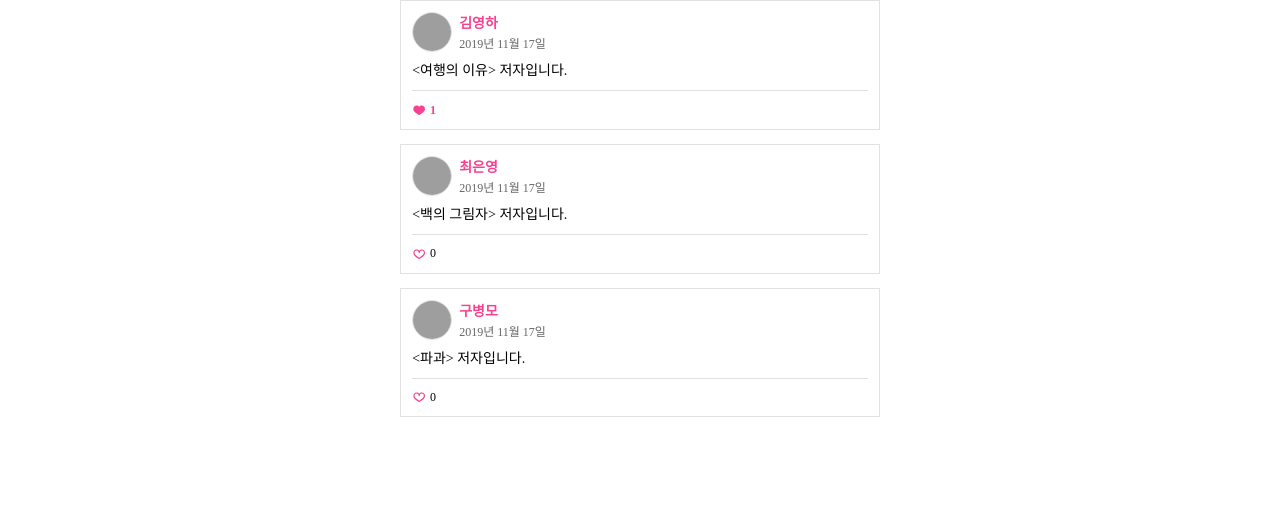
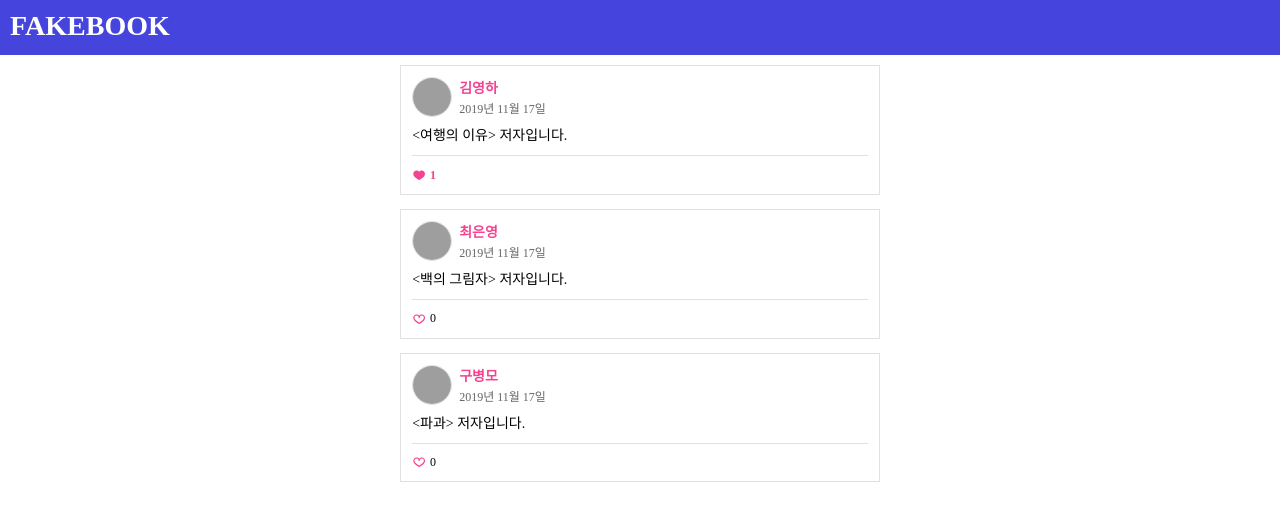
Before and after one commit to dami-lee/React-project, a React (Create React App) app: page / in a window 1280 px wide. Shown: the top 520 px of the page. Built offline with nearby package versions, Linux system fonts and the light colour scheme; grey boxes are pictures that could not be loaded.

Commit message:
[common] header.js> add header

```diff
--- a/src/App.css
+++ b/src/App.css
@@ -9,5 +9,5 @@ body {
 
 .feed {
   width: 480px;
-  margin: 0 auto;
+  margin: 10px auto;
 }
--- a/src/App.js
+++ b/src/App.js
@@ -1,7 +1,8 @@
-import React from 'react';
+import React, { Fragment } from 'react';
 import faker from 'faker';
 import FeedBox from './Components/FeedBox';
 import Profile from './Components/Profile';
+import Header from './Components/common/header';
 
 import './App.css';
 
@@ -51,7 +52,7 @@ class App extends React.Component {
         <Profile
           name={feedObj.name}
           image={feedObj.image}
-          time={feedObj.time}/>
+          time={feedObj.time} />
         {feedObj.content}
       </FeedBox>
     )
@@ -59,18 +60,18 @@ class App extends React.Component {
 
   render() {
     const { feeds } = this.state;
-    const {
-      renderFeedBox
-    } = this;
 
     return (
-      <div class="feed">
-        {
-          feeds.map(feedObj =>
-            renderFeedBox(feedObj)
-          )
-        }
-      </div>
+      <Fragment>
+        <Header />
+        <div className="feed">
+          {
+            feeds.map(feedObj =>
+              this.renderFeedBox(feedObj)
+            )
+          }
+        </div>
+      </Fragment>
     );
   }
 }
--- /dev/null
+++ b/src/Components/common/header.js
@@ -0,0 +1,15 @@
+import React from 'react';
+import '../../assets/stylesheets/common/header.css'
+
+const Header = () => {
+    return (
+        <div className="header">
+            <h1 className="title">FAKEBOOK</h1>
+            <div>
+
+            </div>
+        </div>
+    )
+}
+
+export default Header;
--- /dev/null
+++ b/src/assets/stylesheets/common/header.css
@@ -0,0 +1,20 @@
+.header {
+    height: 55px;
+    text-align: center;
+    vertical-align: middle;
+    background-color: rgb(69, 69, 221);
+}
+
+.title {
+    display: flex;
+    float: left;
+    margin: 10px;
+    color: white;
+}
+
+.search {
+    font-size: 17px;
+    height: 40px;
+    width: 40%;
+    margin: 5px;
+}
```
Also changed, not shown: 1 other file (tests, documents, lock files or other folders).
